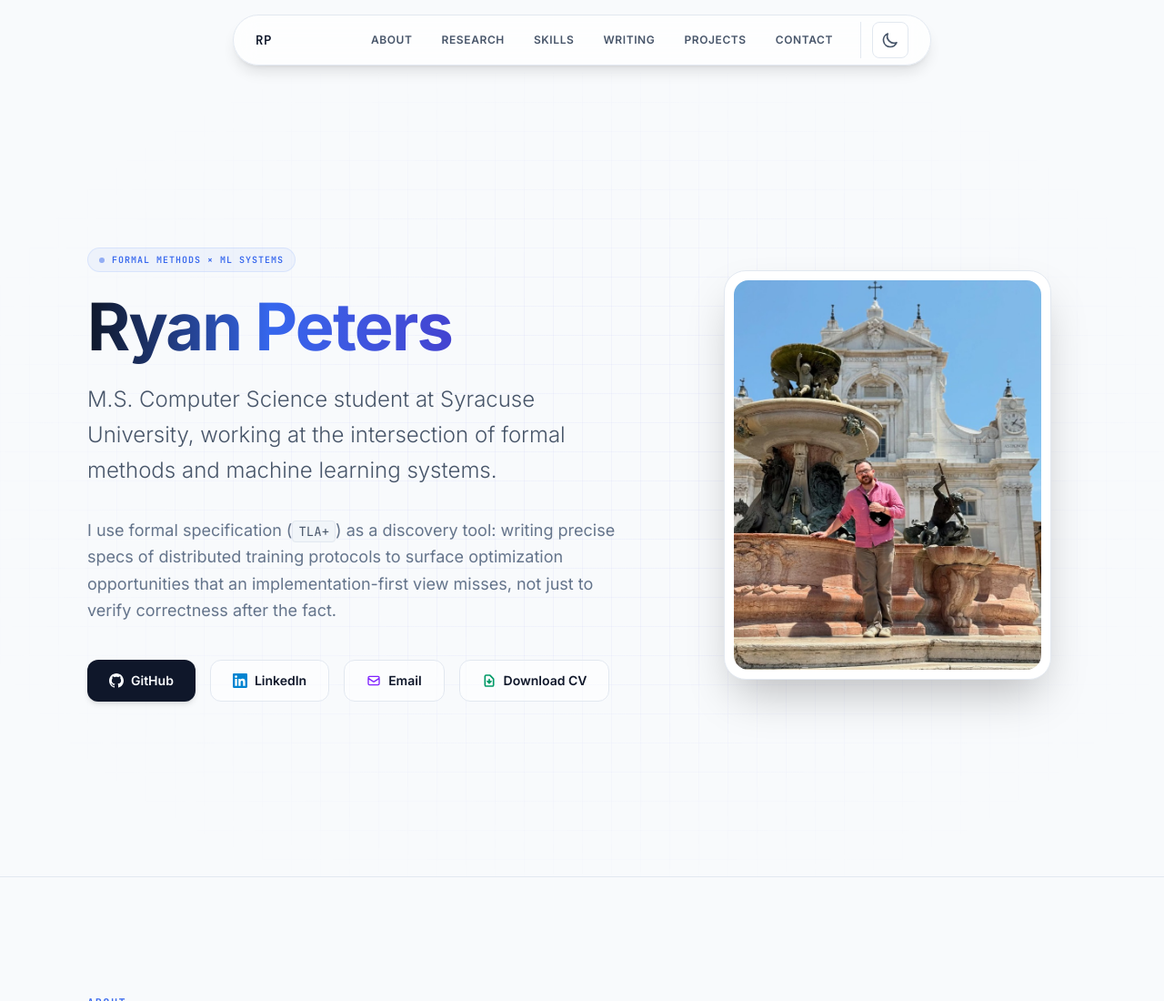
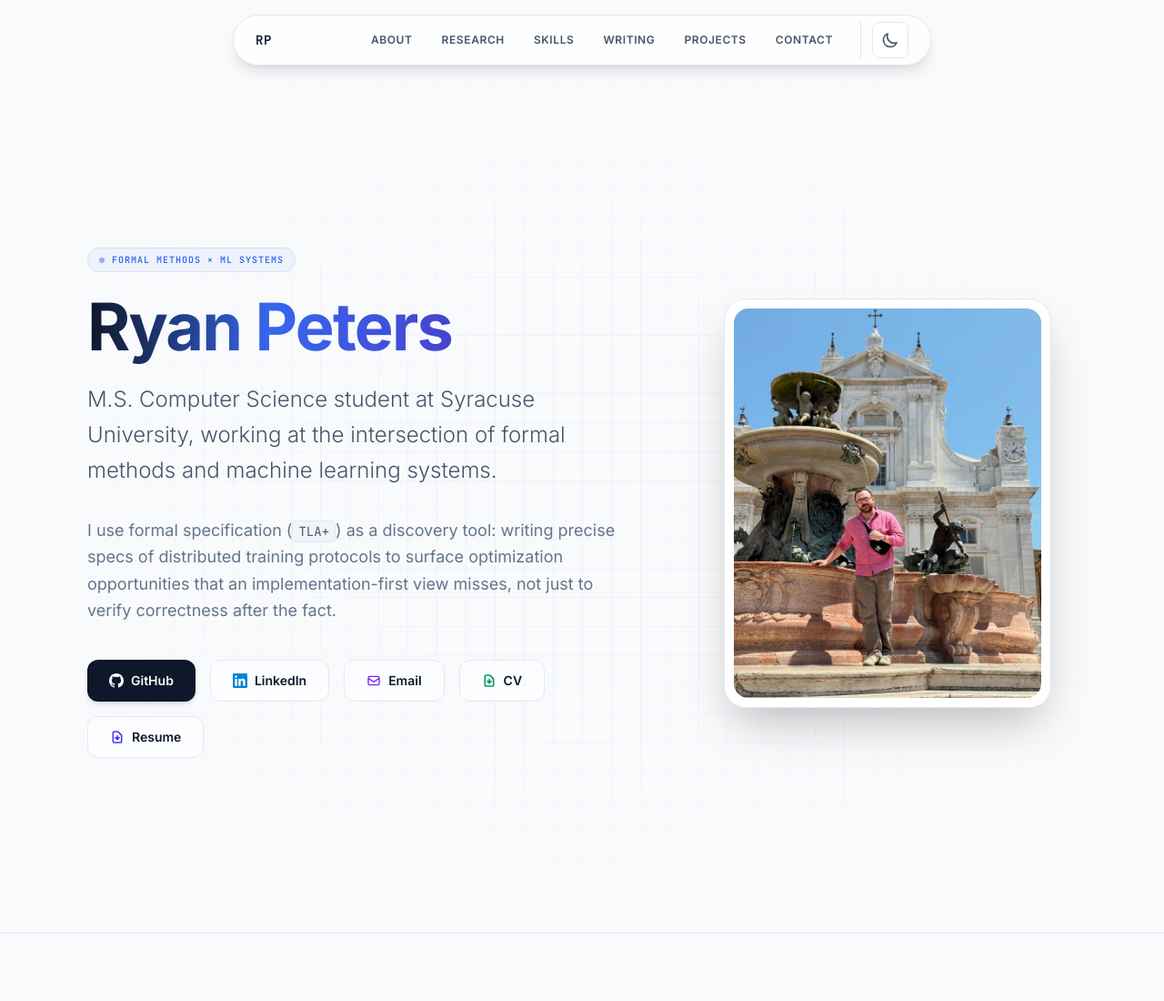
Before and after one commit to rpeters4/rpeters4.github.io, an Astro site: page / in a window 1280 px wide. Shown: the top 1100 px of the page at 91% size. Built offline with nearby package versions, Linux system fonts and the light colour scheme; Astro itself is replaced by a stand-in of ours.

Commit message:
feat: add resume + CV PDFs with download buttons in hero section

```diff
--- a/src/components/Hero.astro
+++ b/src/components/Hero.astro
@@ -94,7 +94,18 @@
           <svg class="w-4 h-4 text-emerald-600 dark:text-emerald-400" fill="none" viewBox="0 0 24 24" stroke="currentColor" stroke-width="2.5">
             <path stroke-linecap="round" stroke-linejoin="round" d="M12 10v6m0 0l-3-3m3 3l3-3m2 8H7a2 2 0 01-2-2V5a2 2 0 012-2h5.586a1 1 0 01.707.293l5.414 5.414a1 1 0 01.293.707V19a2 2 0 01-2 2z" />
           </svg>
-          Download CV
+          CV
+        </a>
+
+        <a
+          href="/resume.pdf"
+          target="_blank"
+          class="inline-flex items-center gap-2 px-6 py-3 rounded-xl border border-[var(--color-border)] text-[var(--color-text-primary)] text-sm font-semibold bg-[var(--color-surface-card)]/50 backdrop-blur-sm hover:border-[var(--color-border-hover)] hover:bg-[var(--color-surface-secondary)] active:scale-95 transition-all duration-200 cursor-pointer"
+        >
+          <svg class="w-4 h-4 text-indigo-600 dark:text-indigo-400" fill="none" viewBox="0 0 24 24" stroke="currentColor" stroke-width="2.5">
+            <path stroke-linecap="round" stroke-linejoin="round" d="M12 10v6m0 0l-3-3m3 3l3-3m2 8H7a2 2 0 01-2-2V5a2 2 0 012-2h5.586a1 1 0 01.707.293l5.414 5.414a1 1 0 01.293.707V19a2 2 0 01-2 2z" />
+          </svg>
+          Resume
         </a>
       </div>
     </div>
```
Also changed, not shown: 2 other files.
